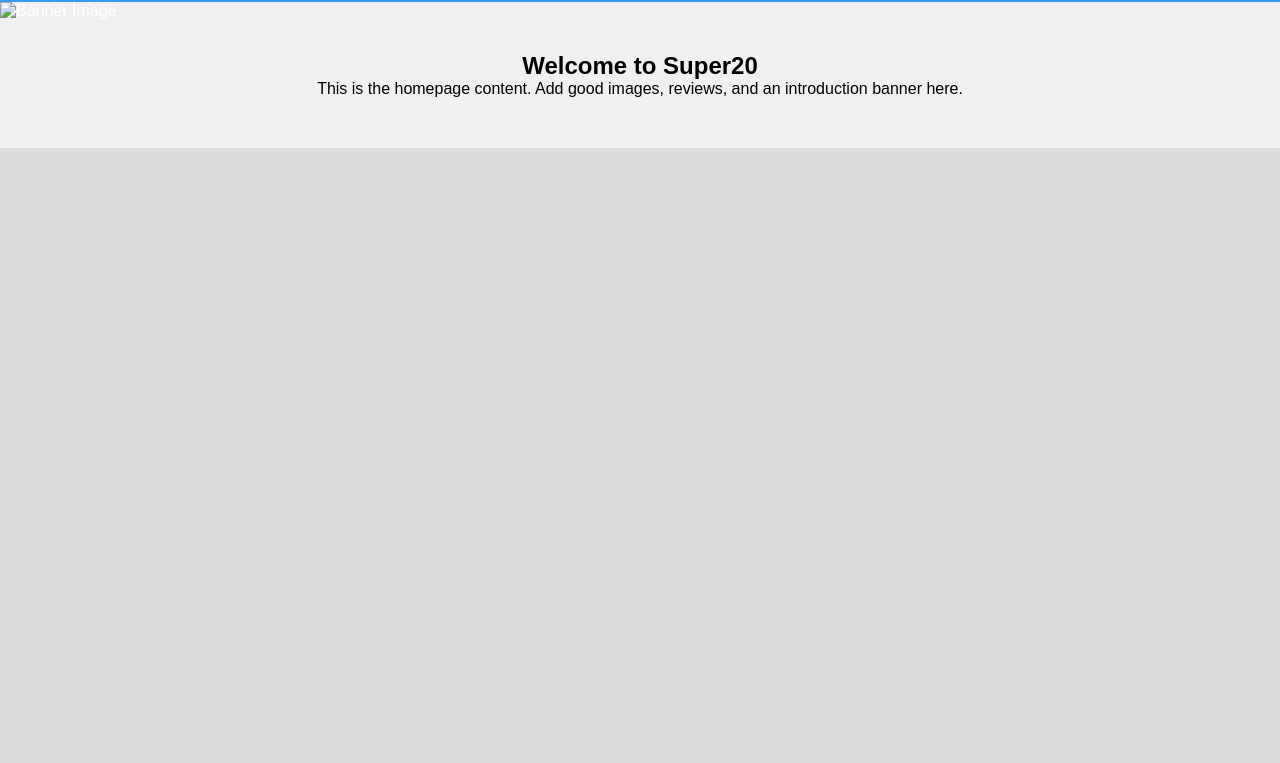
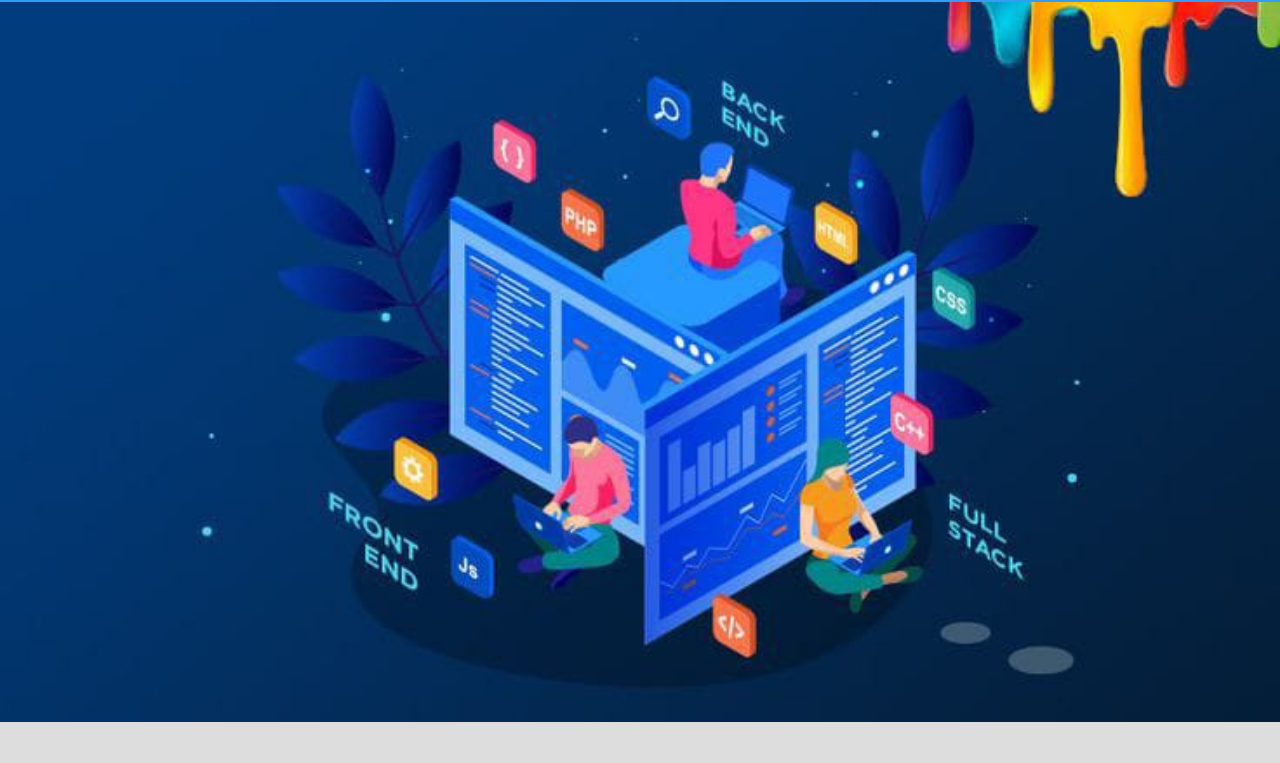
Before and after one commit to varshamodi28/super_20, a plain HTML site: page index.html in a window 1280 px wide. Shown: the part 37-800 px from the top of the page. Drawn offline with Linux system fonts and the light colour scheme.

Commit message:
Update index.html

```diff
--- a/index.html
+++ b/index.html
@@ -5,7 +5,7 @@
     <meta charset="UTF-8">
     <meta name="viewport" content="width=device-width, initial-scale=1.0">
     <title>Website of Super20</title>
-    <link rel="icon" type="image/x-icon" href="Images/Favicon/favicon.png">
+    <link rel="icon" type="image/x-icon" href="Favicon/favicon.png">
     <link rel="stylesheet" href="styles.css">
 </head>
 
@@ -23,7 +23,7 @@
             <button class="btn btn-sm">Search</button>
         </div>
         <div class="banner-image">
-            <img src="Images/img10.jpeg" alt="Banner Image">
+            <img src="img10.jpeg" alt="Banner Image">
         </div>
     </nav>
     <section class="home">
```
